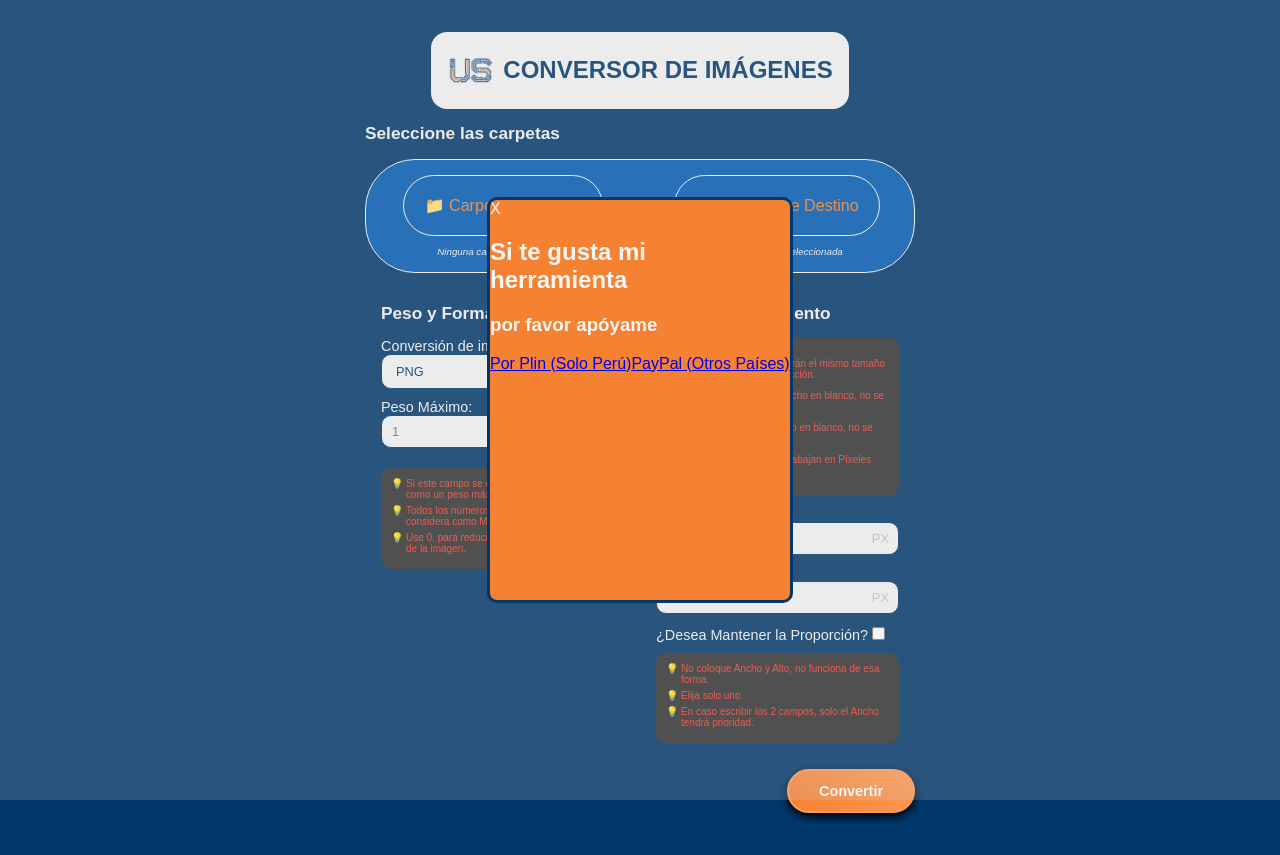
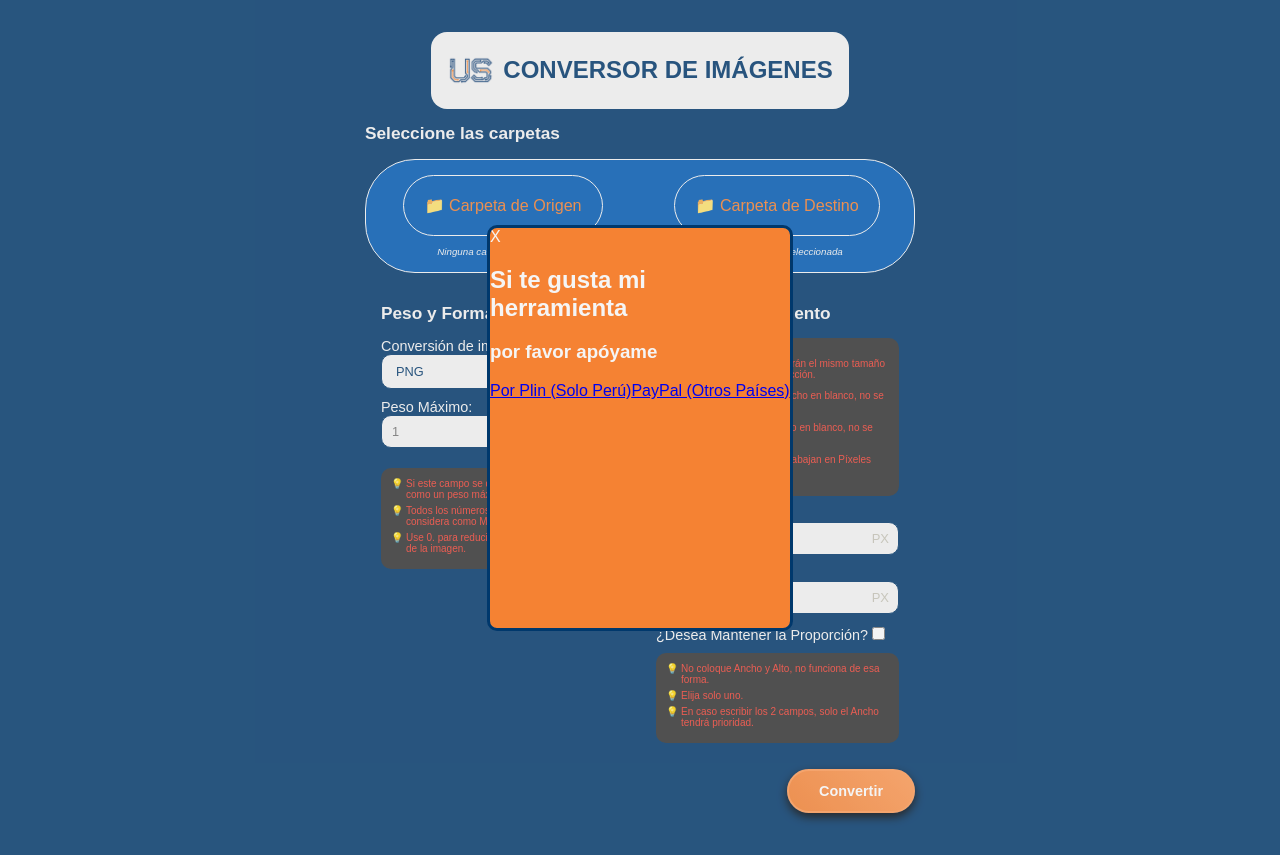
Before and after one commit to raulferreyra/image-convertor, a Vue app in the folder frontend/: page / in a window 1280 px wide. Before the commit the page ends 823 px from the top, so only its background shows below. Built offline with nearby package versions, Linux system fonts and the light colour scheme; a web font is replaced by a local one.

Commit message:
Add Relatives

```diff
--- a/frontend/src/assets/base.css
+++ b/frontend/src/assets/base.css
@@ -45,6 +45,7 @@ body {
   display: flex;
   justify-content: center;
   align-items: center;
+  position: relative;
 }
 
 #app {
@@ -53,5 +54,6 @@ body {
   padding: 2em;
   margin: 0;
   box-sizing: border-box;
-  position: absolute;
+  position: relative;
+  overflow: hidden;
 }
```
